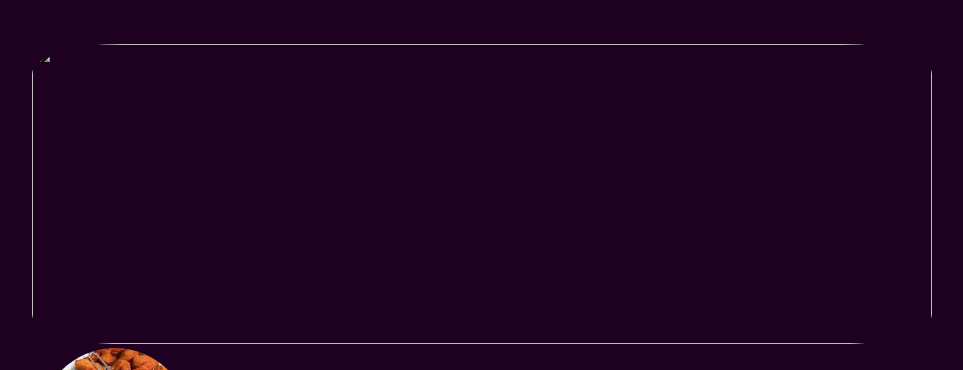
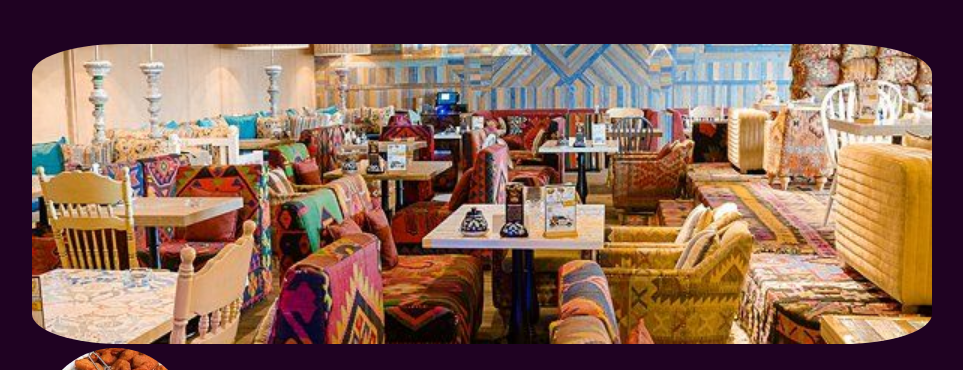
Before and after one commit to Bamideletitilope/Bamideletitilope.github.io, a plain HTML site: page index.html in a window 1280 px wide. Shown: the part 146-516 px from the top of the page, without its empty margins (158-1121 px from the left). Drawn offline with Linux system fonts and the light colour scheme; files whose address does not match are found by name.

Commit message:
Update index.html

```diff
--- a/index.html
+++ b/index.html
@@ -10,7 +10,7 @@
 <body>
     <header>
         <h1 class="heading">Kravins Solutions</h1>
-        <img class="head" src="images\inrerior.jpeg">
+        <img class="head" src="\inrerior.jpeg">
     </header>
     <main>
         <!--this is the breakfast section-->
```
